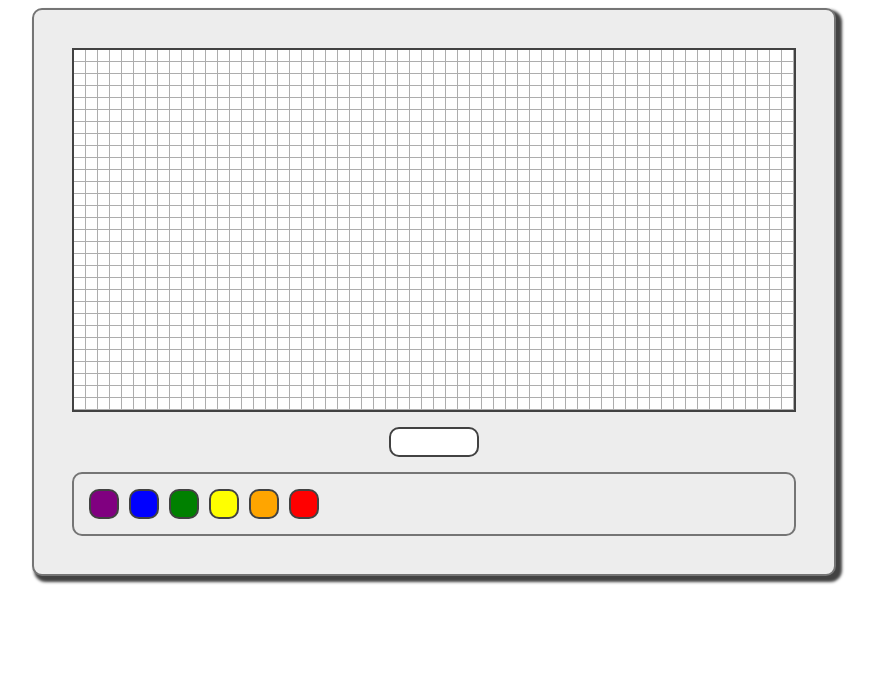
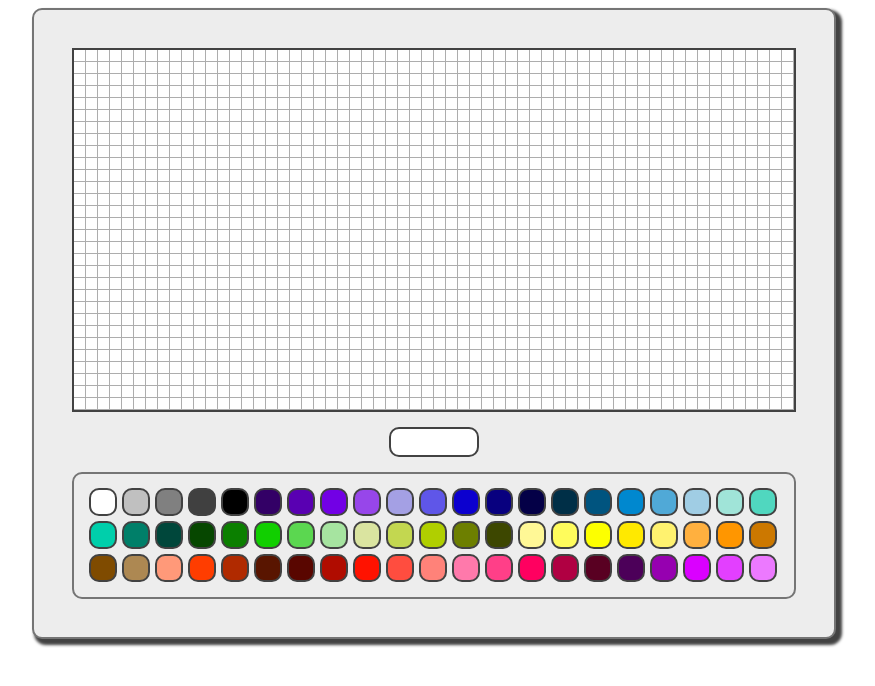
Before and after one commit to gloomylumi/pixel-art-maker, a plain HTML site: page index.html in a window 1280 px wide. Shown: the whole page, without its empty margins (206-1081 px from the left). Drawn offline with Linux system fonts and the light colour scheme.

Commit message:
expanded color palette

```diff
--- a/script.js
+++ b/script.js
@@ -1,9 +1,10 @@
 "use strict";
 var grid = document.getElementById('grid-container');
-var colors = ["purple","blue","green","yellow","orange","red"];
+var colors = ["#FFFFFF", "#C0C0C0", "#808080", "#404040", "#000000","#330066", "#5900B2", "#7200E5", "#9746EA", "#A4A0E4", "#5F56E8", "#0C00CF", "#08007F", "#040047", "#002F47", "#00547F", "#0088CF", "#50A9D7", "#A0CDE4", "#A0E4D8", "#50D7BF", "#00CFAB", "#007F69", "#00473B", "#064700", "#0B7F00", "#11CF00", "#5BD750", "#A6E4A0", "#DAE4A0", "#C3D750", "#B0CF00", "#6D7F00", "#3D4700", "#FFF896", "#FFFC5C", "#FDFF00", "#FFE900", "#FFF26F", "#FFB03F", "#FF9600", "#CC7800", "#7F4B00", "#AD8852", "#FF9979", "#FF3D00", "#B02A00", "#591500", "#590600", "#B00C00", "#FF1200", "#FF4D3F", "#FF8279", "#FF79AB", "#FF3F88", "#FF0060", "#B00042", "#590022", "#4C0059", "#9600B0", "#DA00FF", "#E33FFF", "#EC79FF"];
 var palette = document.getElementById('palette');
 var currentColor;
 createPixelGrid(30,60);
+// createColorPalette(32);
 createColorWells(colors);
 palette.addEventListener("click", function (event) {
   currentColor = event.target.style.backgroundColor;
@@ -31,6 +32,21 @@ function createPixelGrid(rows,columns) {
     }
   }
 }
+// Create new color palette array
+// function createColorPalette(value) {
+//     var v = Math.floor(255/value);
+//     for( var rStep = 0, r = 0; rStep < v; rStep++) {
+//         for( var gStep = 0, g = 0; gStep < v; gStep++ ) {
+//             for( var bStep = 0, b = 0; bStep < v; bStep++ ) {
+//                 colors.push('rgb(' + r + ',' + g + ',' + b + ')');
+//                 colors.sort();
+//                 b += value;
+//             }
+//             g += value;
+//         }
+//         r += value;
+//     }
+// }
 //populate color wells
 function createColorWells(colors) {
   for (var i = 0; i < colors.length; i++) {
--- a/style.css
+++ b/style.css
@@ -58,7 +58,7 @@ html{
 /* ---- palette ---- */
 #palette {
   flex-flow: column wrap;
-  padding: 1rem;
+  padding: 1.2rem;
   width: 100%;
   margin-left: auto;
   margin-right: auto;
@@ -67,13 +67,15 @@ html{
   border: 2px solid #757575;
   border-radius: 1rem;
 }
+
 .palette-row {
   width: 100%;
 }
+
 .color-well {
-  width: 3rem;
-  height: 3rem;
-  margin: .5rem;
+  width: 2.8rem;
+  height: 2.8rem;
+  margin: .25rem;
   border: .2rem solid #424242;
   border-radius: 1rem;
   float: left;
```
